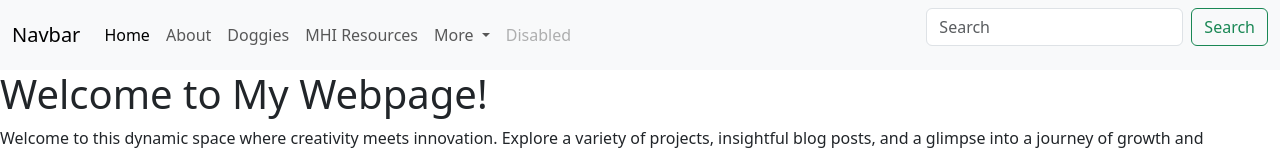
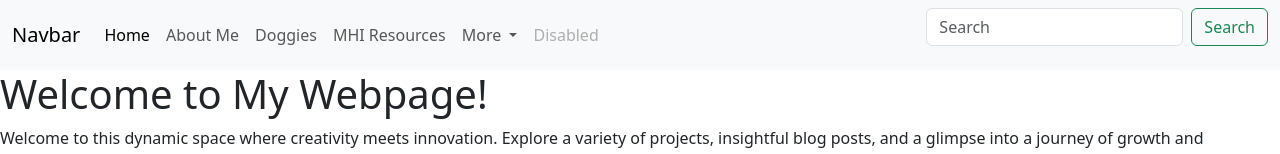
Before and after one commit to sajalm1/Sajal-s-Webpage, a plain HTML site: page index.html in a window 1280 px wide. Shown: the top 154 px of the page. Drawn offline with nearby package versions, Linux system fonts and the light colour scheme.

Commit message:
Update index.html

```diff
--- a/index.html
+++ b/index.html
@@ -20,7 +20,7 @@ Sajal's Webpage!
           <a class="nav-link active" aria-current="page" href="index.html">Home</a>
         </li>
         <li class="nav-item">
-          <a class="nav-link" href="about.html">About</a>
+          <a class="nav-link" href="about.html">About Me</a>
         </li>
  <li class="nav-item">
           <a class="nav-link" href="doggies.html">Doggies</a>
```
